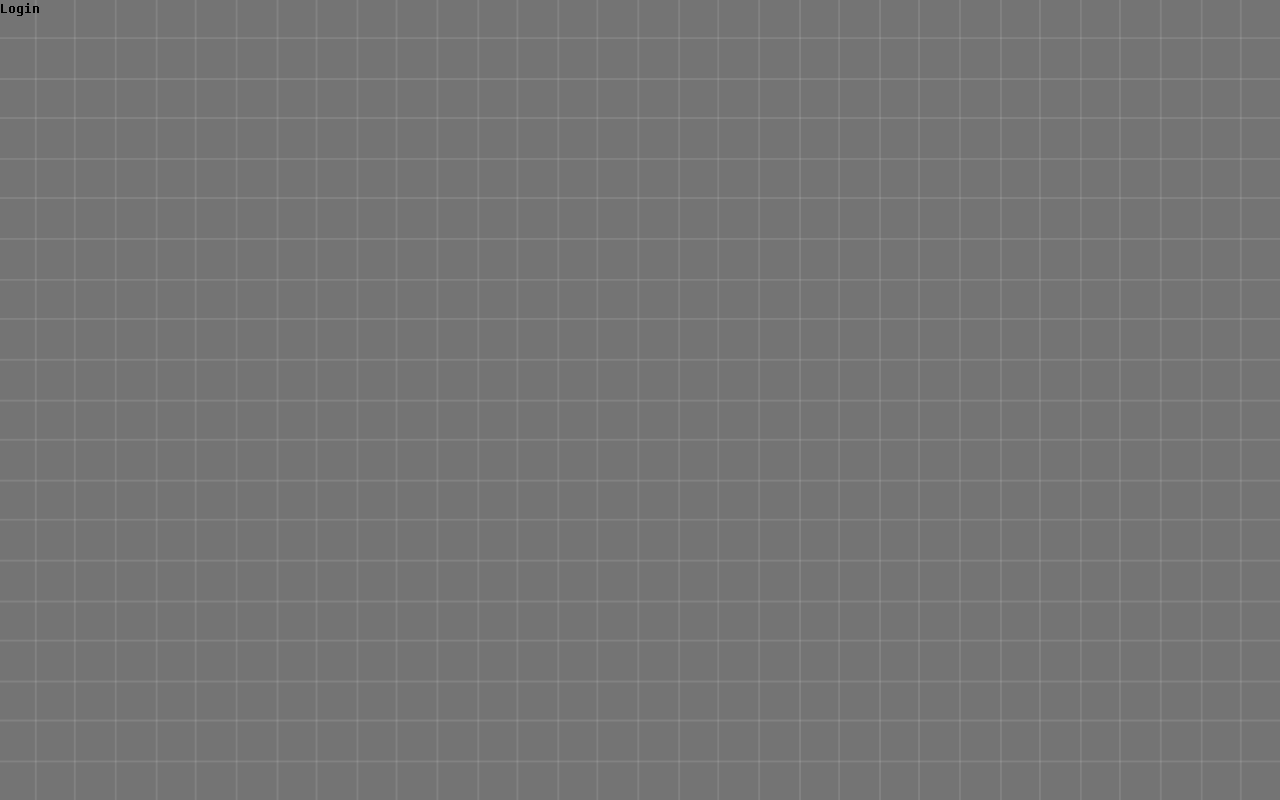
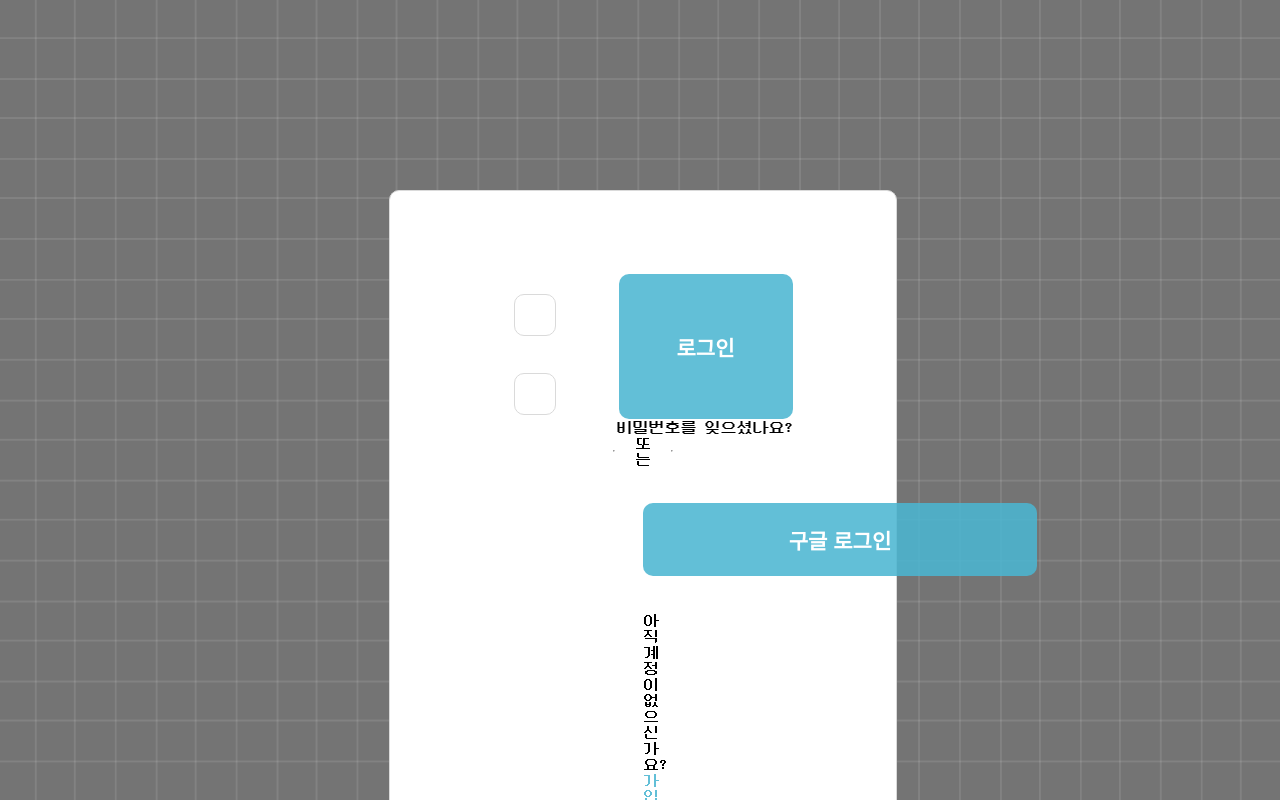
Before and after one commit to younygo1004/TheRecord, a React (Create React App) app in the folder front-end/the-record/: page / in a window 1280 px wide. Shown: the top 800 px of the page. Built offline with nearby package versions, Linux system fonts and the light colour scheme.

Commit message:
feat: 로그인 기능 추가

```diff
--- a/front-end/the-record/package.json
+++ b/front-end/the-record/package.json
@@ -13,6 +13,7 @@
     "react-router-dom": "^5.3.0",
     "react-scripts": "5.0.1",
     "redux": "^4.2.0",
+    "styled-components": "^5.3.5",
     "web-vitals": "^2.1.4"
   },
   "scripts": {
--- a/front-end/the-record/src/pages/User/Login.js
+++ b/front-end/the-record/src/pages/User/Login.js
@@ -1,7 +1,156 @@
-import React from 'react';
+import React, { useState } from 'react';
+import styled from 'styled-components';
+// import { useHistory } from 'react-router-dom';
+import fetchLogin from './service';
 
 function Login() {
-  return <div>Login</div>;
+  // const history = useHistory();
+
+  const [account, setAccount] = useState({
+    id: '',
+    password: '',
+  });
+
+  const onChangeAccount = e => {
+    setAccount({ ...account, [e.target.name]: e.target.value });
+  };
+
+  const onSubmitAccount = async () => {
+    try {
+      const JWT = await fetchLogin(account);
+
+      sessionStorage.setItem('jwt', JWT);
+    } catch (error) {
+      window.alert(error);
+    }
+  };
+  return (
+    <Container>
+      <DivStyle>
+        <div
+          style={{
+            display: 'flex',
+            flexDirection: 'column',
+            justifyContent: 'space-between',
+            padding: '20px',
+            width: '400px',
+          }}
+        >
+          <Input
+            id="id"
+            name="id"
+            placeholder="아이디"
+            onChange={onChangeAccount}
+          />
+          <Input
+            id="password"
+            name="password"
+            placeholder="비밀번호"
+            onChange={onChangeAccount}
+          />
+        </div>
+        <div>
+          <LoginButton onClick={onSubmitAccount}>로그인</LoginButton>
+          <ForgotPwd>비밀번호를 잊으셨나요?</ForgotPwd>
+        </div>
+      </DivStyle>
+      <DivStyle2>
+        <hr style={{ width: '300px' }} />
+        <OrDiv>또는</OrDiv>
+        <hr width="300px" />
+      </DivStyle2>
+      <GoogleLoginButton>구글 로그인</GoogleLoginButton>
+      <JoinText>
+        아직계정이 없으신가요? <Join>가입하기</Join>
+      </JoinText>
+    </Container>
+  );
 }
 
 export default Login;
+
+/* CSS */
+const Container = styled.div`
+  // display: inline-flex;
+  // flex-flow: row-reverse wrap;
+  border: solid 1px #dadada;
+  border-radius: 10px;
+  margin: 190px 389px;
+  padding: 83px 253px;
+  background-color: #ffffff;
+`;
+
+const Input = styled.input`
+  width: 100%;
+  height: 40px;
+  padding: 20px;
+
+  border: solid 1px #dadada;
+  background: #fff;
+  box-sizing: border-box;
+  border-radius: 10px;
+  &:focus {
+    border: none;
+    outline: 1px solid rgba(75, 182, 209, 0.87);
+  }
+`;
+const DivStyle = styled.div`
+  display: flex;
+  // flex-direction: column;
+  justify-content: center;
+`;
+
+const DivStyle2 = styled.div`
+  display: flex;
+  justify-content: center;
+  align-items: center;
+`;
+
+const LoginButton = styled.button`
+  font-size: 21px;
+  font-weight: 600;
+  margin-left: 43px;
+
+  width: 174px;
+  height: 145px;
+
+  cursor: pointer;
+  text-align: center;
+  color: #fff;
+  border: none;
+  background-color: rgba(75, 182, 209, 0.87);
+  border-radius: 10px;
+`;
+const GoogleLoginButton = styled.button`
+  display: block;
+  font-size: 21px;
+  font-weight: 600;
+  margin: 36px auto;
+  width: 394px;
+  height: 73px;
+
+  cursor: pointer;
+  color: #fff;
+  border: none;
+  background-color: rgba(75, 182, 209, 0.87);
+  border-radius: 10px;
+`;
+
+const ForgotPwd = styled.div`
+  font-size: 16px;
+  text-align: right;
+`;
+
+const OrDiv = styled.div`
+  text-align: center;
+  margin: 0 20px;
+`;
+
+const JoinText = styled.div`
+  text-align: center;
+`;
+
+const Join = styled.a`
+  color: rgba(75, 182, 209, 0.87);
+  text-decoration: none;
+`;
--- /dev/null
+++ b/front-end/the-record/src/pages/User/service.js
@@ -0,0 +1,17 @@
+const fetchLogin = async ({ id, password }) => {
+  const data = { userId: id, userPassword: password };
+  return fetch('http://k6204.p.ssafy.io:8080/api/user/login', {
+    method: 'POST',
+    headers: {
+      'Content-Type': 'application/json',
+    },
+    body: JSON.stringify(data),
+  }).then(async res => {
+    const loginStatus = res.status;
+    const JWT = await res.text();
+    if (loginStatus === 200) return JWT;
+    throw new Error('아이디와 비밀번호를 확인해주세요.');
+  });
+};
+
+export default { fetchLogin };
```
Also changed, not shown: 1 other file (tests, documents, lock files or other folders).
